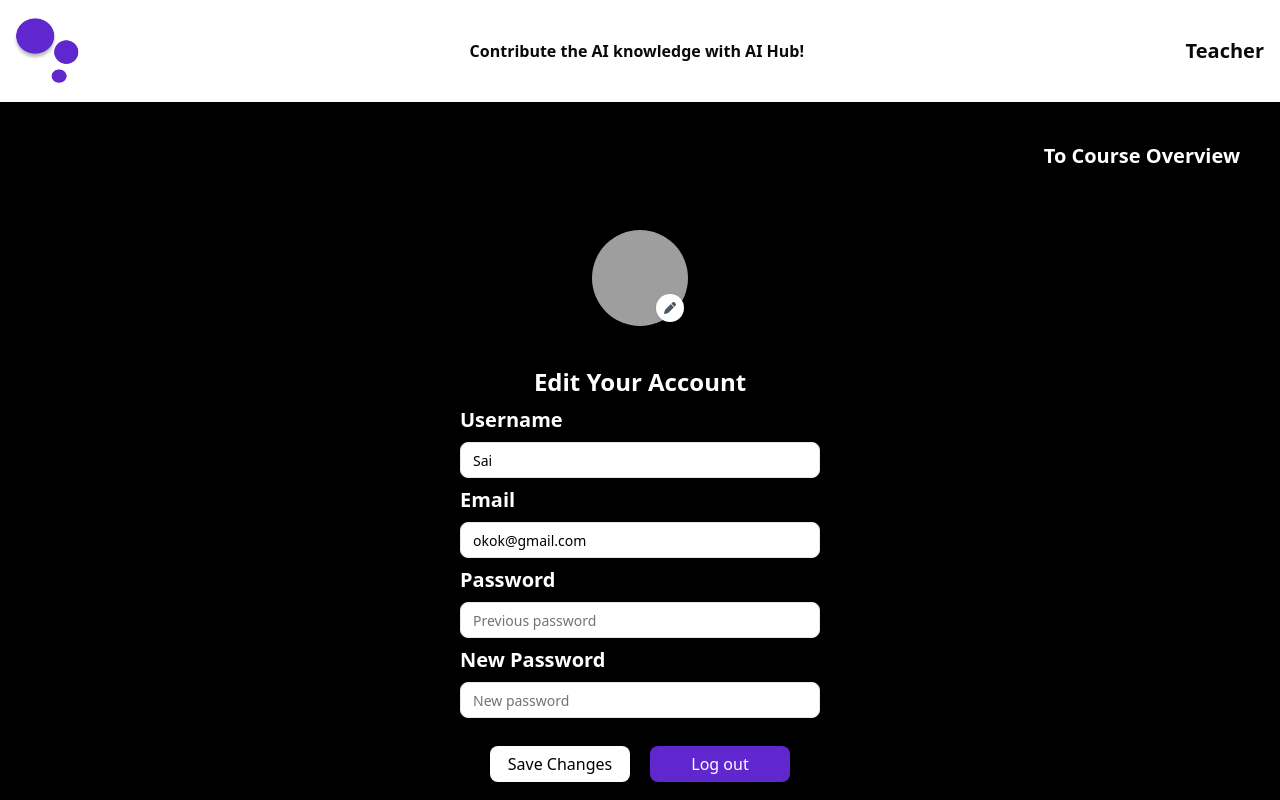
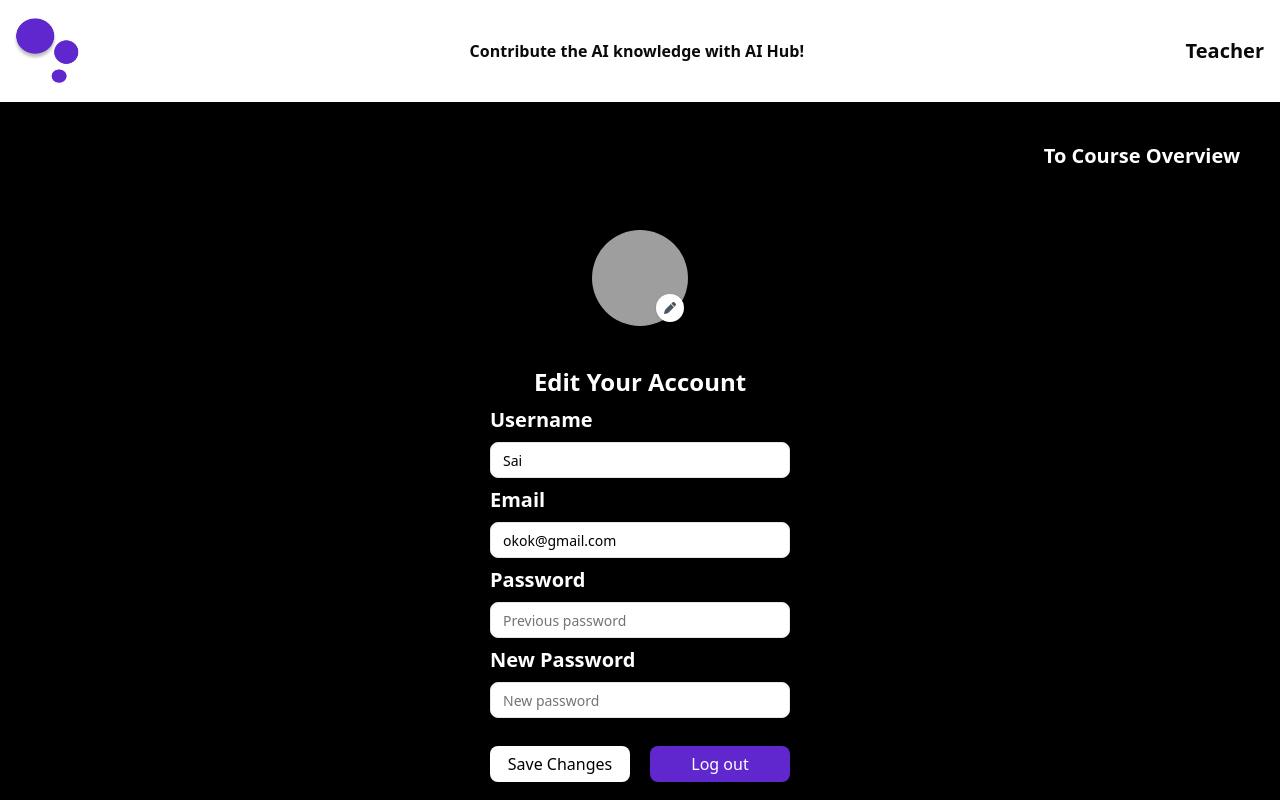
Before and after one commit to CSC105-2024/G14-AI-Hub, a React (Vite) app in the folder ai-hub-frontend/: page /settings in a window 1280 px wide. Shown: the top 800 px of the page. Built offline with nearby package versions, Linux system fonts and the light colour scheme; grey boxes are pictures that could not be loaded.

Commit message:
feat(components): implement sorting in sidebar and add sticky and z index

```diff
--- a/ai-hub-frontend/src/components/alert-box/AlertBox.jsx
+++ b/ai-hub-frontend/src/components/alert-box/AlertBox.jsx
@@ -10,12 +10,11 @@ import {
   AlertDialogTitle,
   AlertDialogTrigger,
 } from "@/components/ui/alert-dialog";
-import { Button } from "../ui/button";
+import { Button } from "@/components/ui/button";
 import { RxCross2 } from "react-icons/rx";
 
 const AlertBox = ({ btnName, css, title, onClick }) => {
   return (
-    <div>
     <AlertDialog>
       <AlertDialogTrigger>
         <Button
@@ -37,9 +36,7 @@ const AlertBox = ({ btnName, css, title, onClick }) => {
             </AlertDialogCancel>
           </div>
           <AlertDialogHeader>
-              <AlertDialogTitle
-                className={"md:flex justify-center text-center"}
-              >
+            <AlertDialogTitle className={"md:flex justify-center text-center"}>
               {title}
             </AlertDialogTitle>
           </AlertDialogHeader>
@@ -57,7 +54,6 @@ const AlertBox = ({ btnName, css, title, onClick }) => {
         </AlertDialogFooter>
       </AlertDialogContent>
     </AlertDialog>
-    </div>
   );
 };
 
--- a/ai-hub-frontend/src/components/edit-profile/EditProfile.jsx
+++ b/ai-hub-frontend/src/components/edit-profile/EditProfile.jsx
@@ -8,7 +8,7 @@ const EditProfile = ({ img_url }) => {
 
   return (
     <>
-      <div className="relative w-24 h-24 md:mt-0 mt-10">
+      <div className="relative w-24 h-24 md:mt-0 mt-10 ">
         <Avatar className="w-full h-full">
           <AvatarImage src={img_url} alt="@shadcn" />
           <AvatarFallback>CN</AvatarFallback>
--- a/ai-hub-frontend/src/components/navbar/NavBar.jsx
+++ b/ai-hub-frontend/src/components/navbar/NavBar.jsx
@@ -20,7 +20,7 @@ const NavBar = ({ activePage, setSelectedCourses, courses }) => {
 
   return (
     <nav
-      className={`flex flex-row justify-between px-2 py-3 sticky top-0 bg-white `}
+      className={`flex flex-row justify-between px-2 py-3 sticky top-0 bg-white z-50 shadow`}
     >
       <div className="flex items-center gap-2">
         <img src={logo} alt="Error" className="md:w-20 w-10" />
--- a/ai-hub-frontend/src/components/sidebar/Sidebar.jsx
+++ b/ai-hub-frontend/src/components/sidebar/Sidebar.jsx
@@ -17,12 +17,11 @@ const btns = [
   { name: "Course Overview" },
 ];
 
-const Sidebar = () => {
+const Sidebar = ({ setSelectedCourses, courses }) => {
   const drawerRef = useRef();
   const navigate = useNavigate();
 
   const { user } = useAuthContext();
-  console.log(user);
 
   const handleClick = (name) => {
     if (name === "Course Overview") {
@@ -30,11 +29,14 @@ const Sidebar = () => {
       drawerRef.current.checked = false;
       //navigate
       navigate("/courses");
+    } else if (name === "Profile Setting") {
+      drawerRef.current.checked = false;
+      navigate("/settings");
     }
   };
 
   return (
-    <div className="drawer drawer-end p-3">
+    <div className="drawer drawer-end p-3 sticky top-0 z-50 bg-white shadow">
       <input
         id="my-drawer-4"
         type="checkbox"
@@ -87,7 +89,13 @@ const Sidebar = () => {
             ))}
 
             <li className="flex justify-center mb-40">
-              <SortBtn name={"Sort"} />
+              <SortBtn
+                name={"Sort"}
+                setSelectedCourses={setSelectedCourses}
+                //temp
+                courses={courses}
+                onClick={() => (drawerRef.current.checked = false)}
+              />
             </li>
           </div>
 
--- a/ai-hub-frontend/src/components/sidebar/SortBtn.jsx
+++ b/ai-hub-frontend/src/components/sidebar/SortBtn.jsx
@@ -8,7 +8,7 @@ import {
   SelectValue,
 } from "@/components/ui/select";
 
-const SortBtn = ({ name, className, setSelectedCourses, courses }) => {
+const SortBtn = ({ name, className, setSelectedCourses, courses, onClick }) => {
   const [value, setValue] = useState("default");
   const [tempCourse, setTempCourse] = useState(courses);
 
@@ -37,7 +37,7 @@ const SortBtn = ({ name, className, setSelectedCourses, courses }) => {
           <SelectValue />
         </SelectTrigger>
         <SelectContent>
-          <SelectGroup>
+          <SelectGroup onClick={onClick}>
             <SelectItem value="default">{name}</SelectItem>
             <SelectItem value="alpha">A {"->"} Z</SelectItem>
             <SelectItem value="earl">Earliest</SelectItem>
--- a/ai-hub-frontend/src/pages/course-overview/CourseOverviewPage.jsx
+++ b/ai-hub-frontend/src/pages/course-overview/CourseOverviewPage.jsx
@@ -6,6 +6,7 @@ import { useAuthContext } from "@/hooks/useAuthContext";
 import { Button } from "@/components/ui/button";
 import { useWidth } from "@/hooks/useWidth";
 import { useNavigate } from "react-router-dom";
+import Sidebar from "@/components/sidebar/Sidebar";
 
 //Albert
 const CourseOverviewPage = () => {
@@ -80,12 +81,21 @@ const CourseOverviewPage = () => {
 
   return (
     <div>
+      {width > 768 ? (
         <NavBar
           activePage={"courseoverview"}
           setSelectedCourses={setSelectedCourses}
           //temp
           courses={courses}
         />
+      ) : (
+        <Sidebar
+          setSelectedCourses={setSelectedCourses}
+          //temp
+          courses={courses}
+        />
+      )}
+
       <div className="bg-black p-5 ">
         <div className="md:w-330 mx-auto md:block flex justify-center">
           <h2 className="ml-3 mb-5 text-2xl text-white font-semibold mt-10 md:block hidden">
--- a/ai-hub-frontend/src/pages/settings-page/SettingsPage.jsx
+++ b/ai-hub-frontend/src/pages/settings-page/SettingsPage.jsx
@@ -37,6 +37,7 @@ const SettingsPage = () => {
         )}
 
         <EditProfile img_url={user.img_url} />
+
         <div className="bg-black flex flex-col items-start gap-2 justify-center mt-10">
           <h1 className="font-bold text-2xl self-center">Edit Your Account</h1>
           <h2 className="font-bold text-xl">Username</h2>
@@ -44,7 +45,7 @@ const SettingsPage = () => {
             type="text"
             value={form.name}
             placeholder="Username"
-            className={"bg-white text-black w-90"}
+            className={"bg-white text-black max-w-90"}
             onChange={(e) => setForm({ ...form, name: e.target.value })}
           />
           <h2 className="font-bold text-xl">Email</h2>
@@ -52,14 +53,14 @@ const SettingsPage = () => {
             type="text"
             placeholder="Email"
             value={form.email}
-            className={"bg-white text-black w-90"}
+            className={"bg-white text-black max-w-90"}
             onChange={(e) => setForm({ ...form, email: e.target.value })}
           />
           <h2 className="font-bold text-xl">Password</h2>
           <Input
             type="text"
             placeholder="Previous password"
-            className={"bg-white text-black w-90"}
+            className={"bg-white text-black max-w-90"}
             onChange={(e) => setForm({ ...form, oldPassword: e.target.value })}
           />
           <h2 className="font-bold text-xl">New Password</h2>
@@ -67,7 +68,7 @@ const SettingsPage = () => {
             type="text"
             placeholder="New password"
             className={
-              "bg-white text-black w-90 hover:text-[var(--primary-color)]"
+              "bg-white text-black max-w-90 hover:text-[var(--primary-color)]"
             }
             onChange={(e) => setForm({ ...form, newPassword: e.target.value })}
           />
```
Lines whose indentation alone changed are shown as unchanged.
